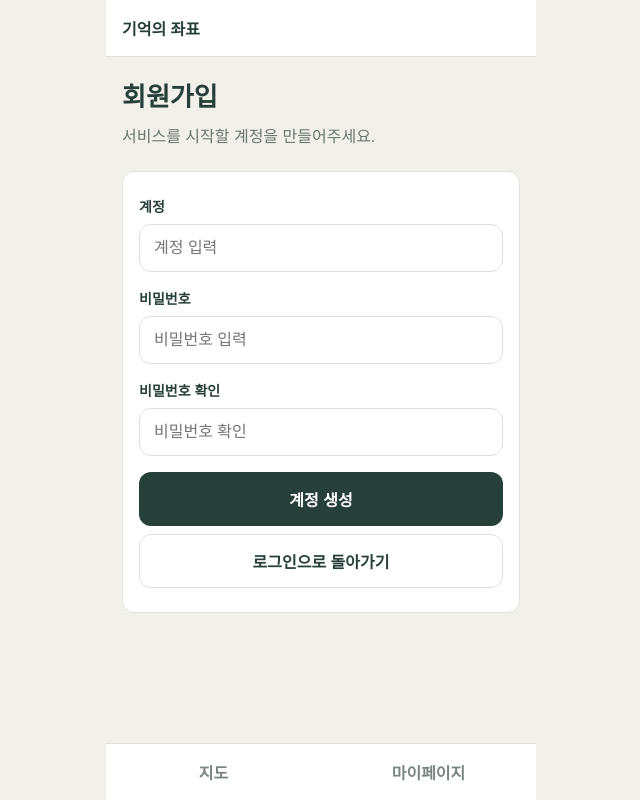
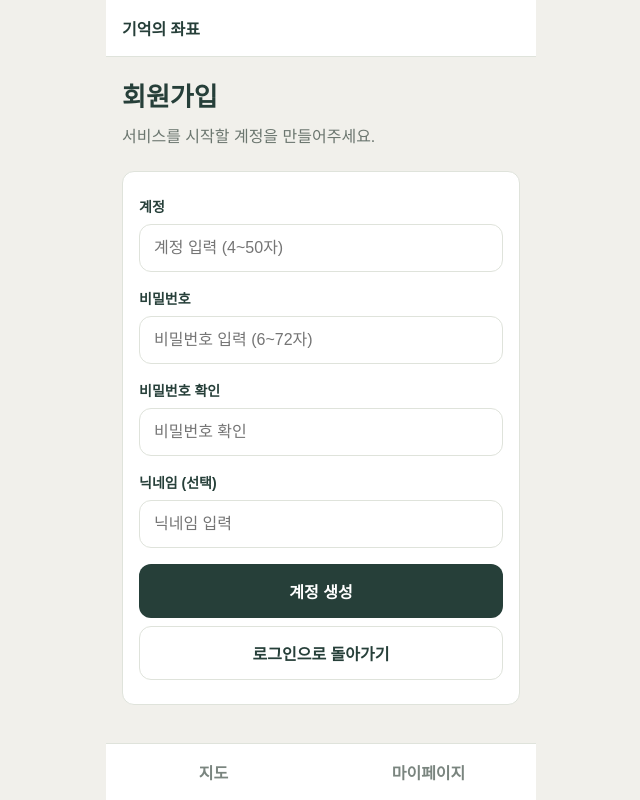
Before and after one commit to DanDanDiRaRa/Frontend, a React app: page /signup in a window 1280 px wide. Shown: the whole page, without its empty margins (319-959 px from the left). Built offline with nearby package versions, Linux system fonts and the light colour scheme; no server answers; the HTML template or start-up script is replaced by a standard one; a web font is replaced by a local one.

Commit message:
feat: 회원가입 API 연동 및 닉네임 필수 입력 검증

```diff
--- a/src/pages/SignupPage.jsx
+++ b/src/pages/SignupPage.jsx
@@ -1,4 +1,7 @@
+
+import { useState } from "react";
 import { useNavigate } from "react-router-dom";
+import { signUp } from "../api/auth";
 import Input from "../components/Input";
 import Button from "../components/Button";
 import "./AuthPage.css";
@@ -6,21 +9,140 @@ import "./AuthPage.css";
 function SignupPage() {
   const navigate = useNavigate();
 
+  const [accountId, setAccountId] = useState("");
+  const [password, setPassword] = useState("");
+  const [passwordConfirm, setPasswordConfirm] = useState("");
+  const [nickname, setNickname] = useState("");
+
+  const [error, setError] = useState("");
+  const [isLoading, setIsLoading] = useState(false);
+
+  const handleSignup = async (e) => {
+    e.preventDefault();
+
+    if (isLoading) return;
+
+    const trimmedAccountId = accountId.trim();
+    const trimmedNickname = nickname.trim();
+
+    // 계정 입력 검증
+    if (trimmedAccountId.length < 4 || trimmedAccountId.length > 50) {
+      setError("계정은 4~50자로 입력해 주세요.");
+      return;
+    }
+
+    if (/^(kakao_|apple_)/i.test(trimmedAccountId)) {
+      setError("사용할 수 없는 계정 ID 형식입니다.");
+      return;
+    }
+
+    // 비밀번호 검증
+    if (password.length < 6 || password.length > 72) {
+      setError("비밀번호는 6~72자로 입력해 주세요.");
+      return;
+    }
+
+    if (password !== passwordConfirm) {
+      setError("비밀번호가 일치하지 않습니다.");
+      return;
+    }
+
+    if (!trimmedNickname) {
+      setError("닉네임을 입력해 주세요.");
+      return;
+    }
+
+    if (trimmedNickname.length > 50) {
+      setError("닉네임은 50자 이하로 입력해 주세요.");
+      return;
+    }
+
+    setError("");
+    setIsLoading(true);
+
+    try {
+      await signUp({
+        accountId: trimmedAccountId,
+        password,
+        passwordConfirm,
+        nickname: trimmedNickname,
+      });
+
+      alert("회원가입이 완료되었습니다. 로그인해 주세요.");
+      navigate("/login", { replace: true });
+    } catch (err) {
+      setError(
+        err.message || "회원가입 중 오류가 발생했습니다."
+      );
+    } finally {
+      setIsLoading(false);
+    }
+  };
+
   return (
     <div className="auth">
       <h1 className="auth-title">회원가입</h1>
-      <p className="auth-desc">서비스를 시작할 계정을 만들어주세요.</p>
+      <p className="auth-desc">
+        서비스를 시작할 계정을 만들어주세요.
+      </p>
 
-      <div className="auth-card">
-        <Input label="계정" placeholder="계정 입력" />
-        <Input label="비밀번호" type="password" placeholder="비밀번호 입력" />
-        <Input label="비밀번호 확인" type="password" placeholder="비밀번호 확인" />
-        <Button onClick={() => navigate("/login")}>계정 생성</Button>
+      <form className="auth-card" onSubmit={handleSignup}>
+        <Input
+          label="계정"
+          placeholder="계정 입력 (4~50자)"
+          value={accountId}
+          onChange={(e) => setAccountId(e.target.value)}
+          autoComplete="username"
+        />
+
+        <Input
+          label="비밀번호"
+          type="password"
+          placeholder="비밀번호 입력 (6~72자)"
+          value={password}
+          onChange={(e) => setPassword(e.target.value)}
+          autoComplete="new-password"
+        />
+
+        <Input
+          label="비밀번호 확인"
+          type="password"
+          placeholder="비밀번호 확인"
+          value={passwordConfirm}
+          onChange={(e) => setPasswordConfirm(e.target.value)}
+          autoComplete="new-password"
+        />
+
+        <Input
+          label="닉네임 (선택)"
+          placeholder="닉네임 입력"
+          value={nickname}
+          onChange={(e) => setNickname(e.target.value)}
+        />
+
+        {error && (
+          <p
+            role="alert"
+            style={{ color: "var(--color-rust, #B86A4B)" }}
+          >
+            {error}
+          </p>
+        )}
+
+        <Button type="submit" disabled={isLoading}>
+          {isLoading ? "계정 생성 중..." : "계정 생성"}
+        </Button>
+
         <div className="auth-gap" />
-        <Button variant="secondary" onClick={() => navigate("/login")}>
+
+        <Button
+          type="button"
+          variant="secondary"
+          onClick={() => navigate("/login")}
+        >
           로그인으로 돌아가기
         </Button>
-      </div>
+      </form>
     </div>
   );
 }
```
